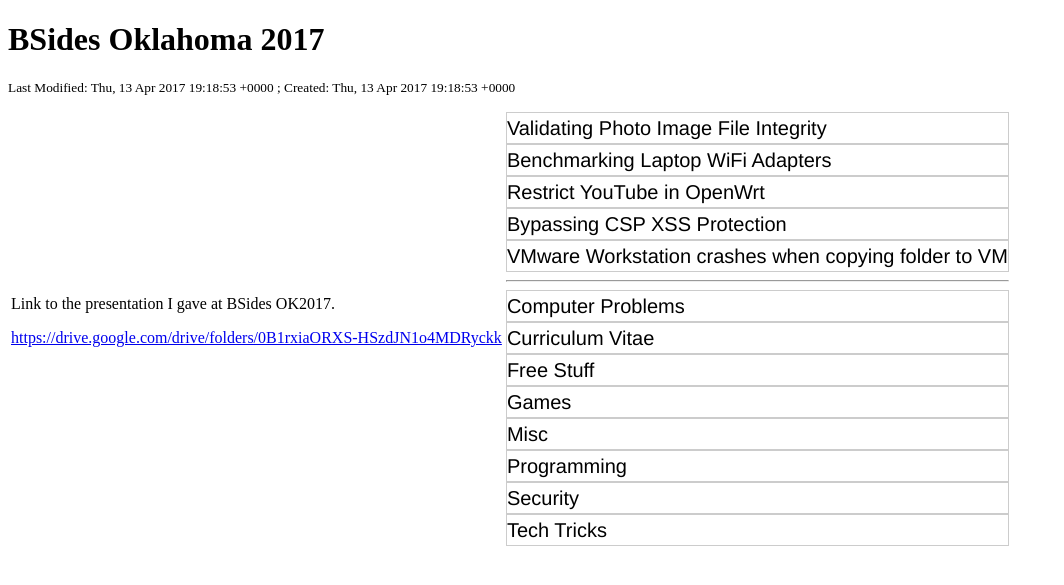
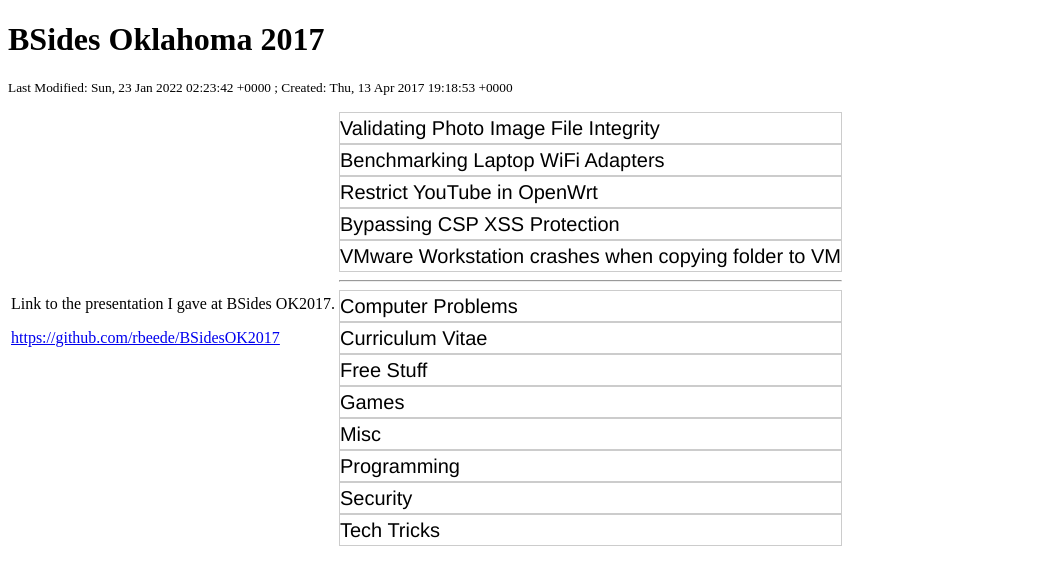
Before and after one commit to rbeede/rbeede.github.io, a Jekyll site: the page built from _posts/2017-04-13-bsides_oklahoma_2017.html, in a window 1280 px wide. Shown: the top 585 px of the page, without its empty margins (0-1064 px from the left). Built offline with Jekyll 4.4.1, drawn with Linux system fonts in a browser that asks for light colours; some of the changed lines change nothing that is shown.

Commit message:
Moved from Google Drive to GitHub
Google started charging for G Suite Legacy after 14 years

```diff
--- a/_posts/2017-04-13-bsides_oklahoma_2017.html
+++ b/_posts/2017-04-13-bsides_oklahoma_2017.html
@@ -1,6 +1,6 @@
 ---
 creation_epoch: 1492111133
-lastmod_epoch: 1492111133
+lastmod_epoch: 1642904622
 categories: Security
 title: BSides Oklahoma 2017
 ---
@@ -8,5 +8,5 @@
 Link to the presentation I gave at BSides OK2017.
 
 <p>
-<a href="https://drive.google.com/drive/folders/0B1rxiaORXS-HSzdJN1o4MDRyckk">https://drive.google.com/drive/folders/0B1rxiaORXS-HSzdJN1o4MDRyckk</a>
+<a href="https://github.com/rbeede/BSidesOK2017">https://github.com/rbeede/BSidesOK2017</a>
 </p>
```
